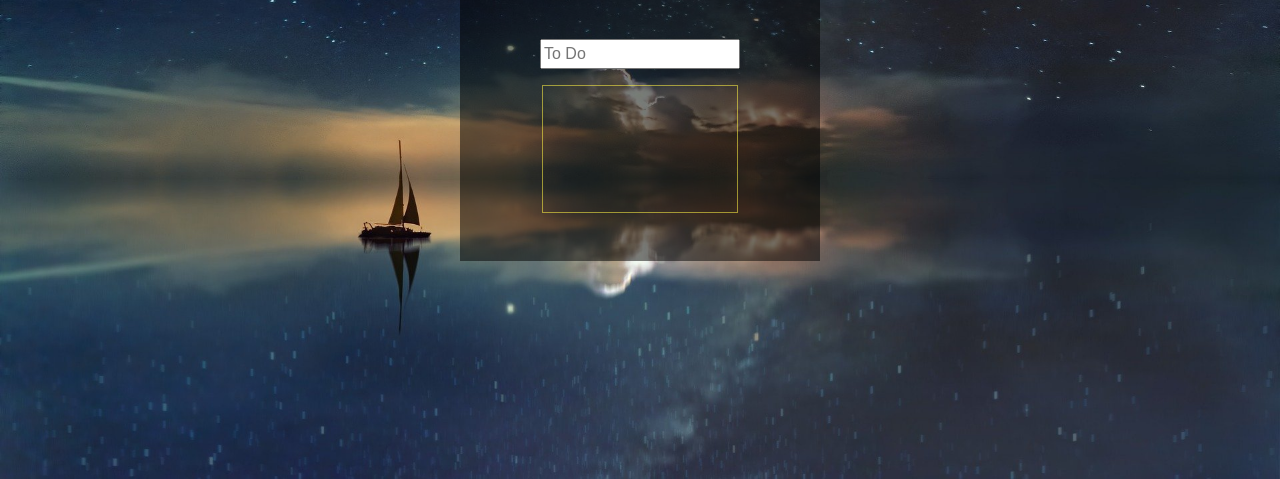
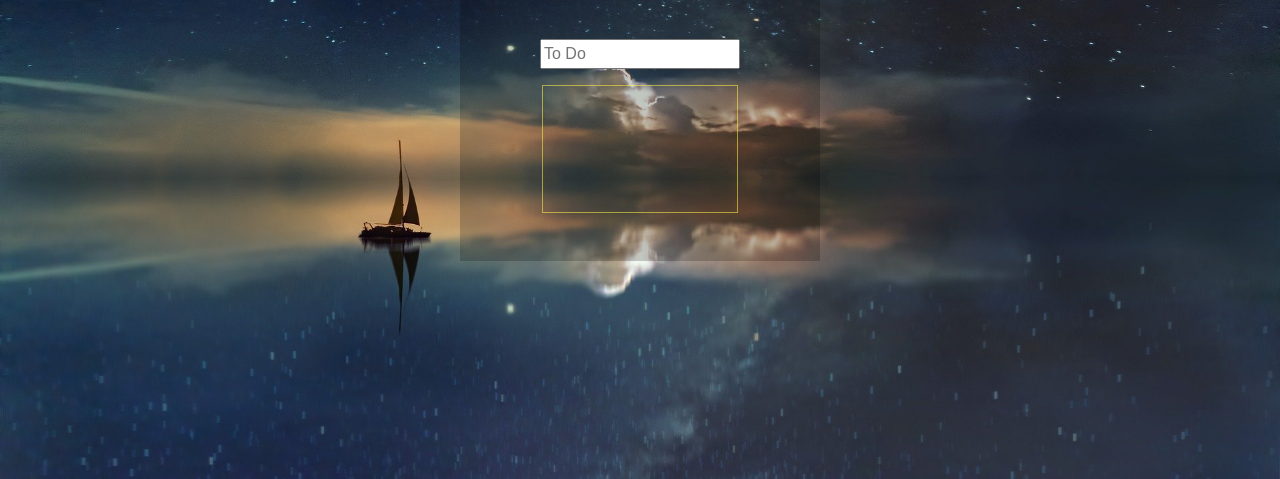
Before and after one commit to dlwlsdn201/ToDoList, a plain HTML site: page index.html in a window 1280 px wide. Shown: the part 321-800 px from the top of the page. Drawn offline with Linux system fonts and the light colour scheme.

Commit message:
wrapper 요소 background-color 스타일 설정. _ closed #7

```diff
--- a/css/index.css
+++ b/css/index.css
@@ -15,7 +15,7 @@ body{
     flex-flow: column nowrap;
     justify-content: flex-start;
     align-items: center;
-    background : rgba(0, 0, 0, 0.5);
+    background : rgba(0, 0, 0, 0.2);
     height: auto;
     padding: 2em 5em;
 }
```
